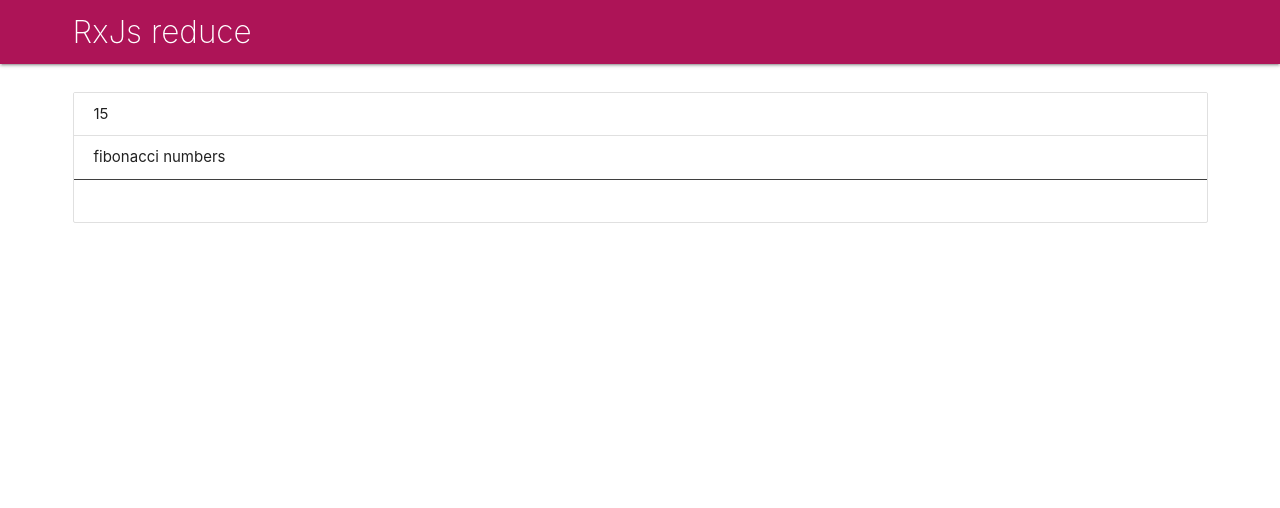
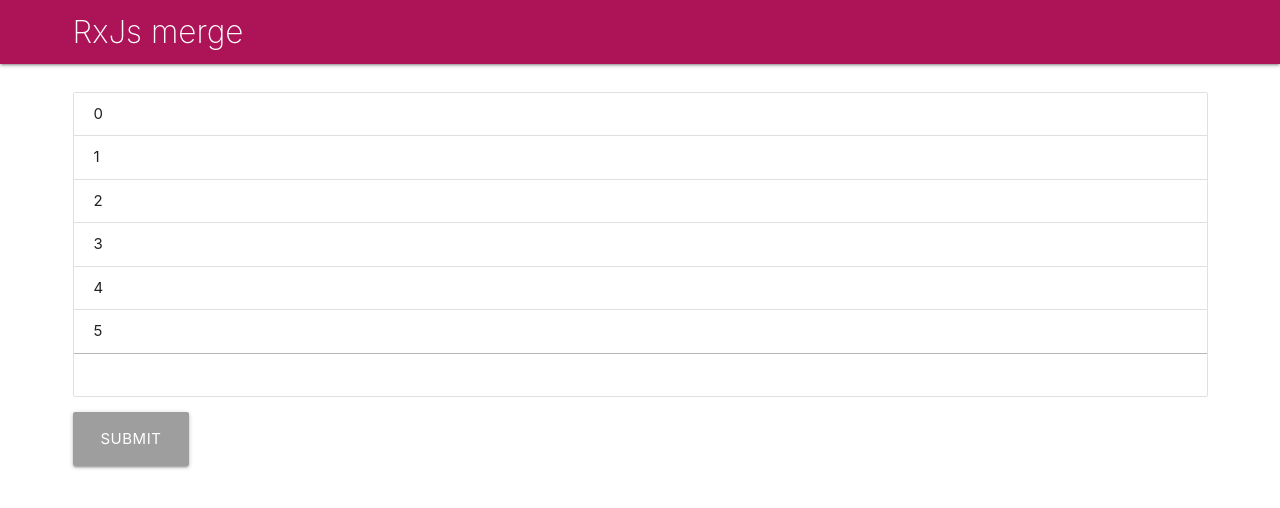
Before and after one commit to mdabdulripon/rxjs-course, a website built with webpack: page dist/index.html in a window 1280 px wide. Built offline with nearby package versions, Linux system fonts and the light colour scheme.

Commit message:
test(merge creator)

```diff
--- a/src/index.js
+++ b/src/index.js
@@ -1,7 +1,7 @@
-import './reduce'
+import './merge'
 
 document.addEventListener('DOMContentLoaded', function() {
     setTimeout( () => {
-        document.getElementById('title').innerHTML = "RxJs reduce";
+        document.getElementById('title').innerHTML = "RxJs merge";
     }, 5000)
 });
--- /dev/null
+++ b/src/merge.js
@@ -0,0 +1,17 @@
+/**
+ * ! Merge: Turn multiple observables into a single observable.
+ * */
+import { add } from './helpers';
+import { interval, fromEvent, merge,  } from 'rxjs';
+import { take, map } from 'rxjs/operators';
+
+const btn = document.querySelector('button')
+
+const btn$ = fromEvent(btn, 'click')
+
+const obs1$ = interval(1000).pipe( take(21) );
+const obs2$ = btn$.pipe(map( () => 'clicked'));
+console.log("TCL: obs2$", obs2$)
+console.log("TCL: obs1$", obs1$)
+
+merge( obs1$, obs2$).subscribe( res => add.li(res));
--- a/src/reduce.js
+++ /dev/null
@@ -1,41 +0,0 @@
-/**
- * ! build a clock application in rxjs
- *  */
-
-import { add } from './helpers';
-import { of,  interval,  } from 'rxjs';
-import { take, reduce } from 'rxjs/operators';
-
-// ! SUM OVER TIME
-const data$ = of(1, 2, 3, 4, 5);
-data$
-    .pipe(
-        reduce( (acc, value) => acc + value)
-    ).subscribe( res => {
-        add.li(res);
-        console.log("TCL: res", res) // 1, 3, 6, 10, 15
-    })
-
-
-// Find Fibonacci Number =  xn = n1 + n2
-add.li(`fibonacci numbers`)
-const fbn$ = interval(1000)
-fbn$.pipe(
-    take(5),
-    reduce((acc, value) => {   // initial value here [0,1] and 0
-        // ? step 1: set up a number
-        const n = value + 1;
-        // ? step 2: find last value of acc
-        const last = acc[n]
-        // ? step 3: find last last value of an acc
-        const beforeLast = acc[n-1];
-
-        console.log("TCL: n", n);
-        console.log("TCL: last", last);
-        console.log("TCL: beforeLast", beforeLast)
-        return [...acc, last + beforeLast]
-    },[0,1])
-).subscribe( res => {
-    console.log("TCL: res", res)
-    add.li(res)
-});
```
Also changed, not shown: dist/index.html.
